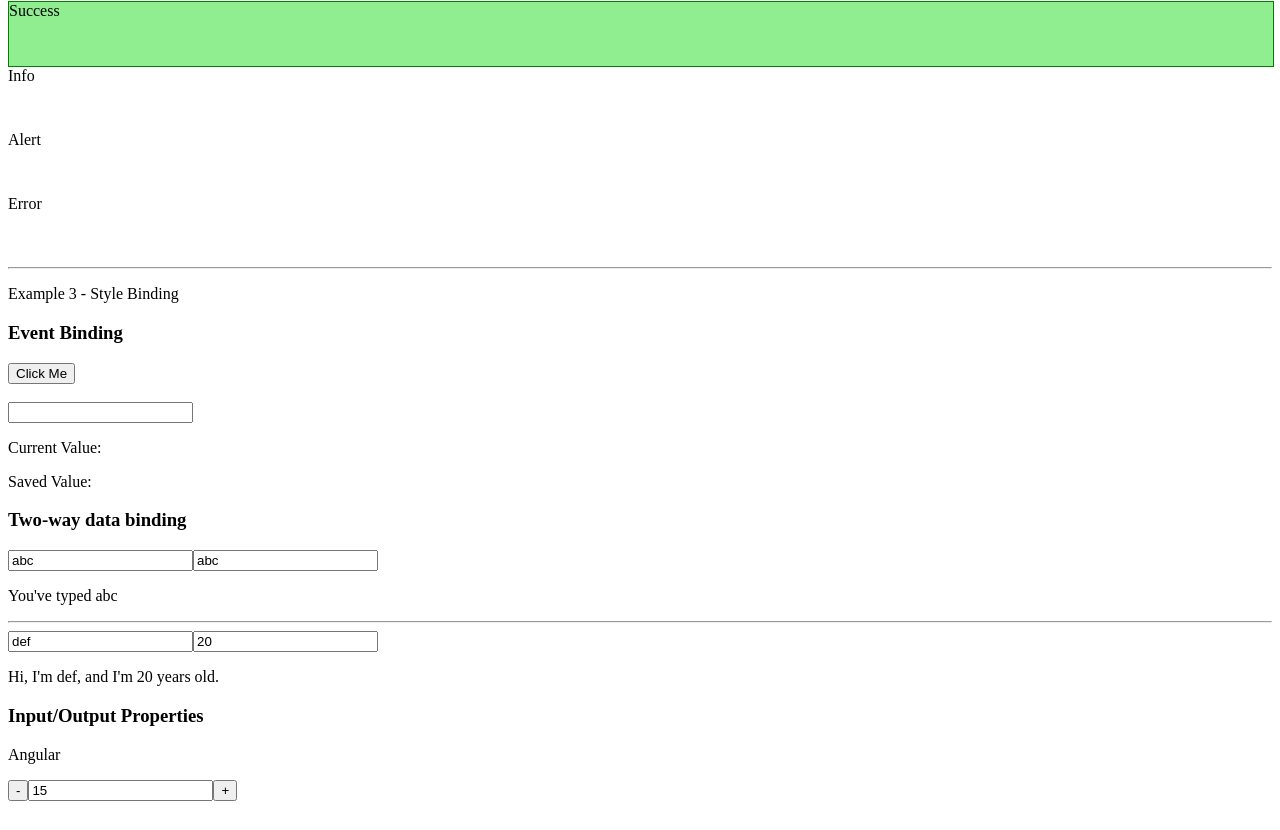
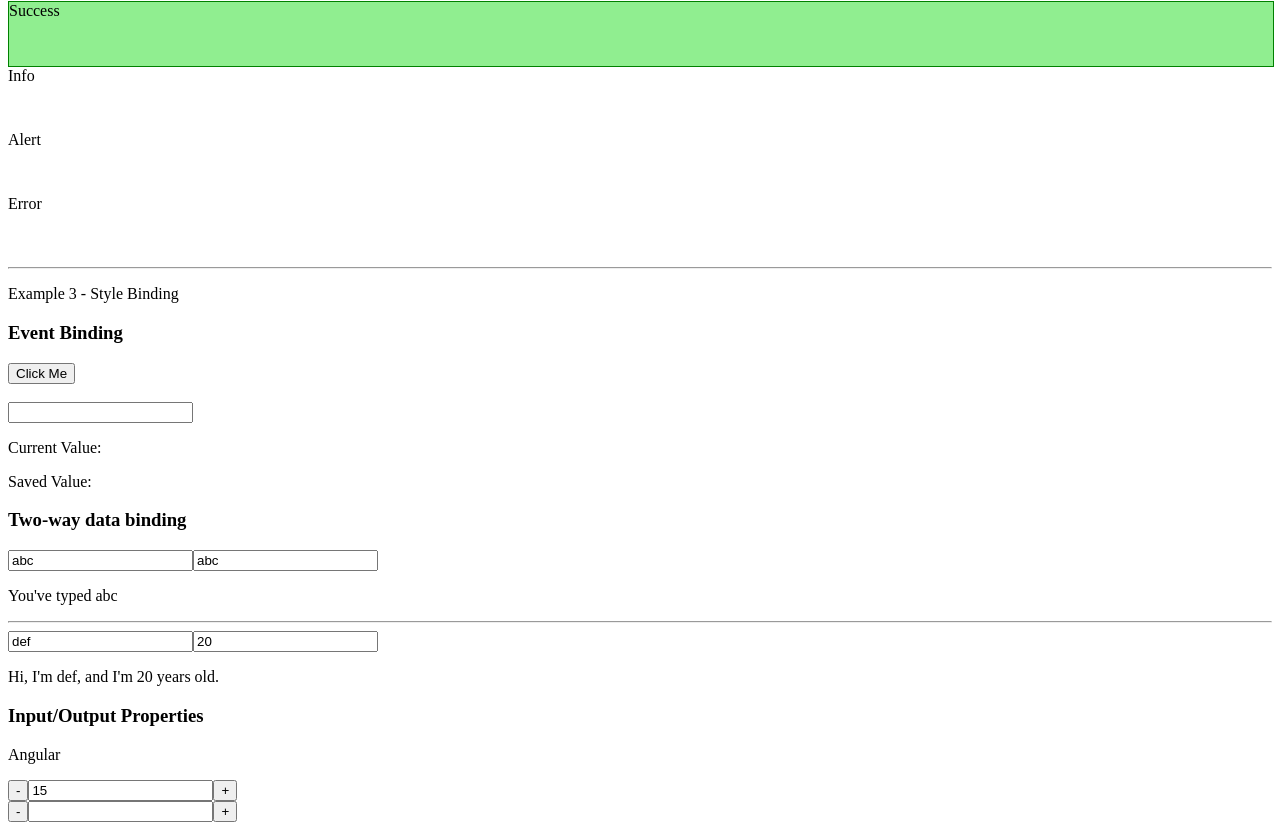
Before and after one commit to livramatheus/angular-course, an Angular app: page / in a window 1280 px wide. Shown: the part 1290-2120 px from the top of the page. Before the commit the page ends 2099 px from the top, so only its background shows below. Built offline with nearby package versions, Linux system fonts and the light colour scheme.

Commit message:
add direct DOM access

```diff
--- a/src/app/output-property/output-property.component.html
+++ b/src/app/output-property/output-property.component.html
@@ -1,5 +1,11 @@
 <div>
     <button (click)="decrement()">-</button>
-    <input type="text" [value]="value" readonly>
+    <input type="text" [value]="value" readonly #inputField>
     <button (click)="increment()">+</button>
 </div>
+
+<div>
+    <button (click)="decrementRef()">-</button>
+    <input type="text" readonly #inputField>
+    <button (click)="incrementRef()">+</button>
+</div>
--- a/src/app/output-property/output-property.component.ts
+++ b/src/app/output-property/output-property.component.ts
@@ -1,4 +1,4 @@
-import { Component, Input, Output, EventEmitter } from '@angular/core';
+import { Component, Input, Output, EventEmitter, ViewChild, ElementRef } from '@angular/core';
 
 @Component({
   selector: 'counter',
@@ -11,6 +11,8 @@ export class OutputPropertyComponent {
   initialValue: number = 15;
 
   @Output() valueChanged = new EventEmitter();
+
+  @ViewChild('inputField', {static: false}) fieldInputValue!: ElementRef;
 
   increment() {
     this.value ++;
@@ -25,4 +27,20 @@ export class OutputPropertyComponent {
       newValue: this.value
     });
   }
+
+  incrementRef() {
+    console.log(this.fieldInputValue);
+    this.fieldInputValue.nativeElement.value ++;
+    this.valueChanged.emit({
+      newValue: this.value
+    });
+  }
+
+  decrementRef() {
+    console.log(this.fieldInputValue);
+    this.fieldInputValue.nativeElement.value --;
+    this.valueChanged.emit({
+      newValue: this.value
+    });
+  }
 }
```
Also changed, not shown: 1 other file (tests, documents, lock files or other folders).
